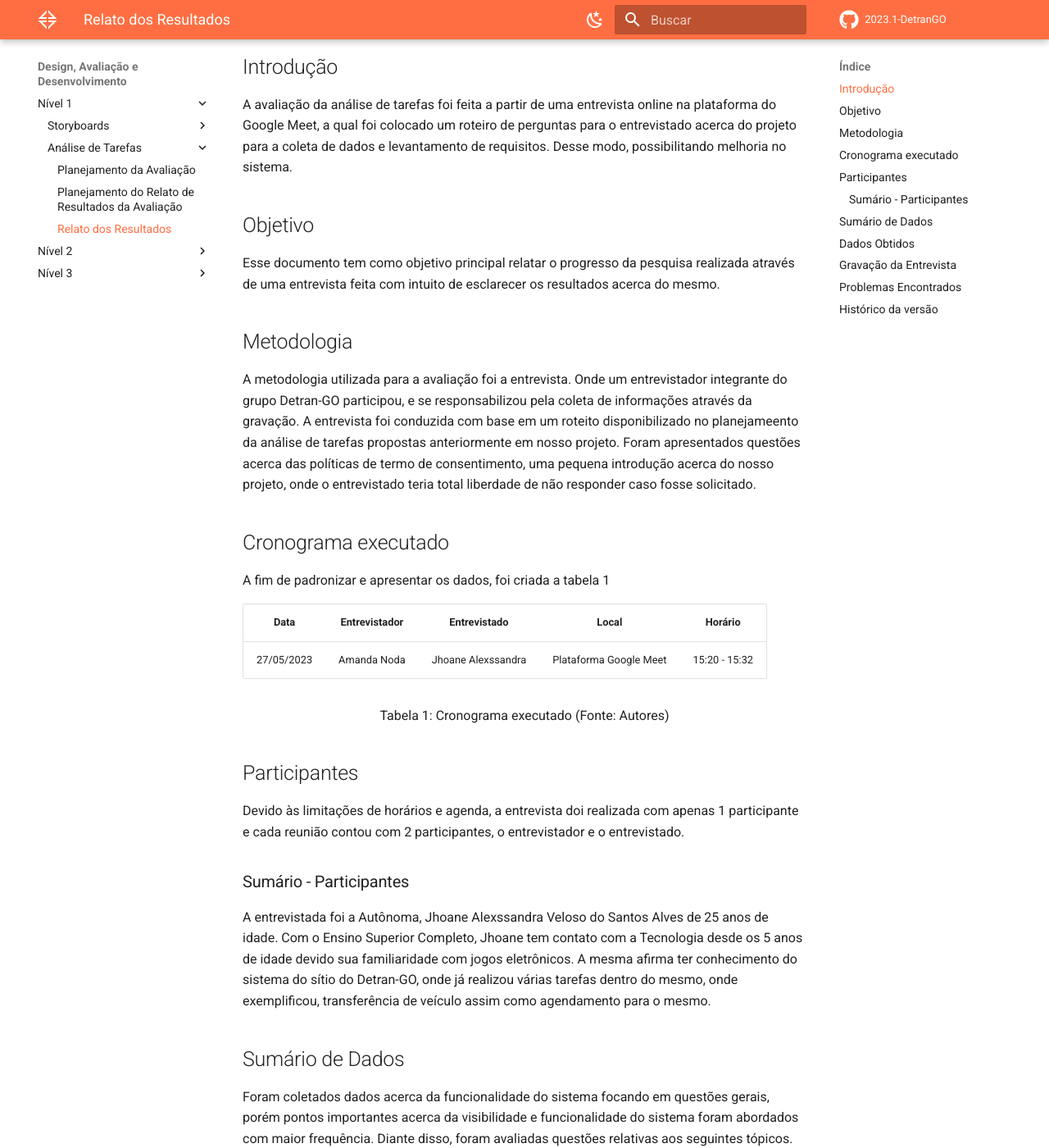
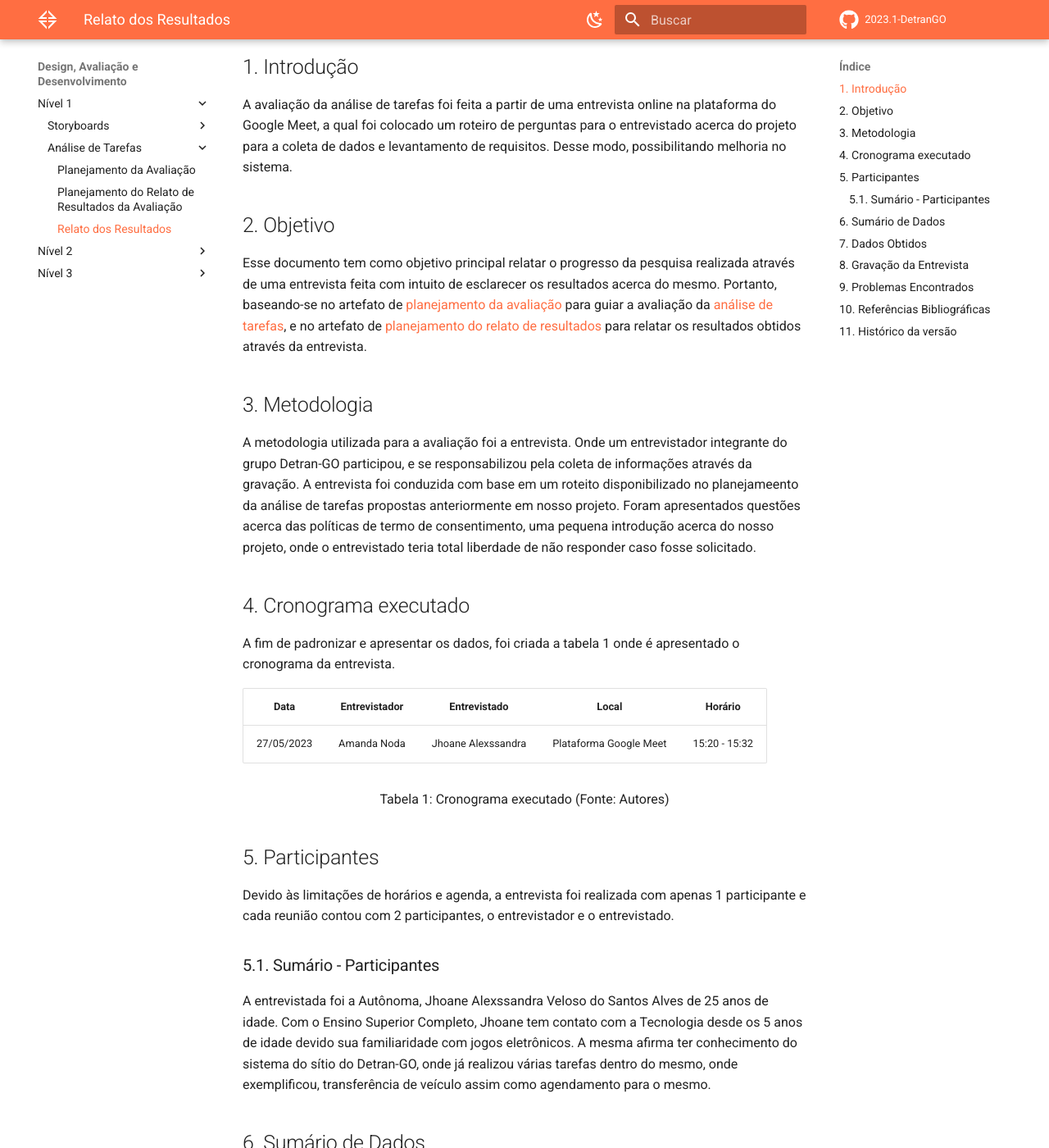
Before and after one commit to Interacao-Humano-Computador/2023.1-DetranGO, an MkDocs documentation site: the page built from docs/design_avaliacao/nivel1/analise_tarefas/relato_resultados_tarefas.md, in a window 1280 px wide and 1400 px high, scrolled down 204 px. Shown: the whole window at 82% size. Built offline with MkDocs 1.6.1 and Material for MkDocs 9.7.7, drawn with Linux system fonts in a browser that asks for light colours; comment, search, counter and statistics services are not loaded; some of the changed text lies outside the part shown.

Commit message:
Update: correções relato_resultados_tarefas e planejamento_avaliacao

```diff
--- a/docs/design_avaliacao/nivel1/analise_tarefas/relato_resultados_tarefas.md
+++ b/docs/design_avaliacao/nivel1/analise_tarefas/relato_resultados_tarefas.md
@@ -1,21 +1,21 @@
 # Análise de Tarefas - Relato dos Resultados
 
-## Introdução
+## 1. Introdução
 
 A avaliação da análise de tarefas foi feita a partir de uma entrevista online na plataforma do Google Meet, a qual foi colocado um roteiro de perguntas para o entrevistado acerca do projeto para a coleta de dados e levantamento de requisitos. Desse modo, possibilitando melhoria no sistema.
 
-## Objetivo
+## 2. Objetivo
 
-Esse documento tem como objetivo principal relatar o progresso da pesquisa realizada através de uma entrevista feita com intuito de esclarecer os resultados acerca do mesmo.
+Esse documento tem como objetivo principal relatar o progresso da pesquisa realizada através de uma entrevista feita com intuito de esclarecer os resultados acerca do mesmo. Portanto, baseando-se no artefato de [planejamento da avaliação](planejamento_analise_tarefas.md) para guiar a avaliação da [análise de tarefas](../../../analise_requisitos/analise_de_tarefas.md), e no artefato de [planejamento do relato de resultados](planejamento_relato_resultados.md) para relatar os resultados obtidos através da entrevista.
 
-## Metodologia
+## 3. Metodologia
 
 A metodologia utilizada para a avaliação foi a entrevista. Onde um entrevistador integrante do grupo Detran-GO participou, e se responsabilizou pela coleta de informações através da gravação.
 A entrevista foi conduzida com base em um roteito disponibilizado no planejameento da análise de tarefas propostas anteriormente em nosso projeto. Foram apresentados questões acerca das políticas de termo de consentimento, uma pequena introdução acerca do nosso projeto, onde o entrevistado teria total liberdade de não responder caso fosse solicitado.
 
-## Cronograma executado
+## 4. Cronograma executado
 
-A fim de padronizar e apresentar os dados, foi criada a tabela 1
+A fim de padronizar e apresentar os dados, foi criada a tabela 1 onde é apresentado o cronograma da entrevista.
 
 |  **Data**  | **Entrevistador** |  **Entrevistado**  |       **Local**        | **Horário** |
 |:----------:|:-----------------:|:------------------:|:----------------------:|:-----------:|
@@ -27,15 +27,15 @@ Tabela 1: Cronograma executado (Fonte: Autores)
 
 </center>
 
-## Participantes
+## 5. Participantes
 
-Devido às limitações de horários e agenda, a entrevista doi realizada com apenas 1 participante e cada reunião contou com 2 participantes, o entrevistador e o entrevistado.
+Devido às limitações de horários e agenda, a entrevista foi realizada com apenas 1 participante e cada reunião contou com 2 participantes, o entrevistador e o entrevistado.
 
-### Sumário - Participantes
+### 5.1. Sumário - Participantes
 
 A entrevistada foi a Autônoma, Jhoane Alexssandra Veloso do Santos Alves de 25 anos de idade. Com o Ensino Superior Completo, Jhoane tem contato com a Tecnologia desde os 5 anos de idade devido sua familiaridade com jogos eletrônicos. A mesma afirma ter conhecimento do sistema do sítio do Detran-GO, onde já realizou várias tarefas dentro do mesmo, onde exemplificou, transferência de veículo assim como agendamento para o mesmo.
 
-## Sumário de Dados
+## 6. Sumário de Dados
 
 Foram coletados dados acerca da funcionalidade do sistema focando em questões gerais, porém pontos importantes acerca da visibilidade e funcionalidade do sistema foram abordados com maior frequência. Diante disso, foram avaliadas questões relativas aos seguintes tópicos.
 
@@ -43,9 +43,11 @@ Foram coletados dados acerca da funcionalidade do sistema focando em questões g
 - Ideia alternativas de design;
 - Problemas na interação com a interface;
 
-## Dados Obtidos
+## 7. Dados Obtidos
 
 Entrevista 01 - Jhoane
+
+Na tabela 2 estão apresentadas as perguntas feitas durante a entrevista e as respostas obtidas atraves da entrevistada.
 
 | **Ordem das perguntas** | **Objetivo da pergunta**                                     | **Pergunta**                                                                                                   | **Tipo de pergunta** | **Resposta**                                                              |
 |:-----------------------:|:------------------------------------------------------------:|:--------------------------------------------------------------------------------------------------------------:|:--------------------:|:-------------------------------------------------------------------------:|
@@ -68,15 +70,19 @@ Entrevista 01 - Jhoane
 Tabela 2: Respostas da entrevista 01 (Fonte: Autores)
 </center>
 
-## Gravação da Entrevista
+## 8. Gravação da Entrevista
 
 <iframe width="560" height="315" src="https://www.youtube.com/embed/cFUjfqpNLGQ" title="YouTube video player" frameborder="0" allow="accelerometer; autoplay; clipboard-write; encrypted-media; gyroscope; picture-in-picture; web-share" allowfullscreen></iframe>
 
-## Problemas Encontrados
+## 9. Problemas Encontrados
 
 De maneira geral, os problemas encontrados foram acerca da quantidade de informação das páginas iniciais, onde nossa entervistada, prefere utilizar o aplicativo móvel à o sítio do Detran-GO. Desse modo, podemos acrescentar a dificuldade se visualizar e encontrar tarefas no sistema em questão.
 
-## Histórico da versão
+## 10. Referências Bibliográficas
+
+> [1] BARBOSA, Simone; DINIZ, Bruno. Interação Humano-Computador. Editora Elsevier, Rio de Janeiro, 2010.
+
+## 11. Histórico da versão
 | Versão | Data     | Descrição                                 | Autor(es) | Revisor(es) |
 | ------ | -------- | ----------------------------------------- | --------- | ----------- |
 | `1.0`  | 28/05/23 | Criação do documento e adição do conteúdo | Amanda N. e João M. | Pedro H.   |
```
Also changed, not shown: docs/design_avaliacao/nivel1/storyboards/planejamento_avaliacao.md (+13 -13 lines).
